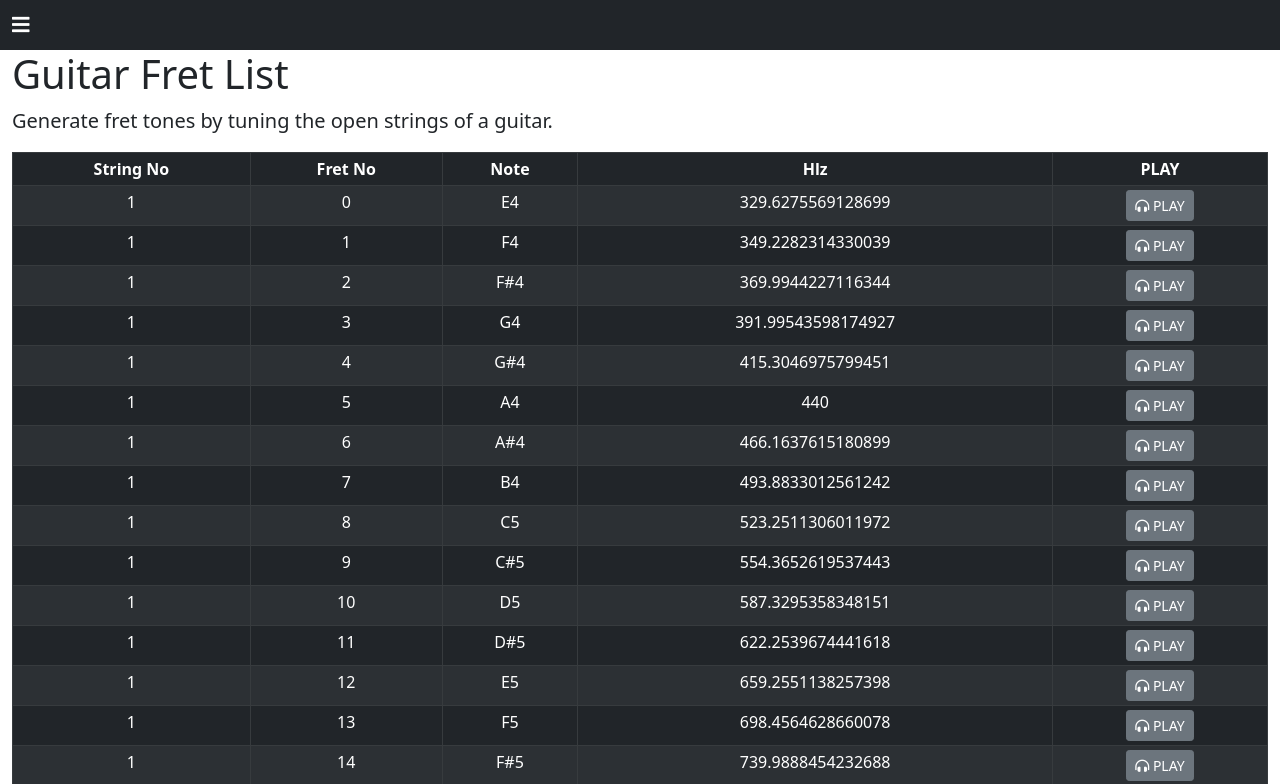
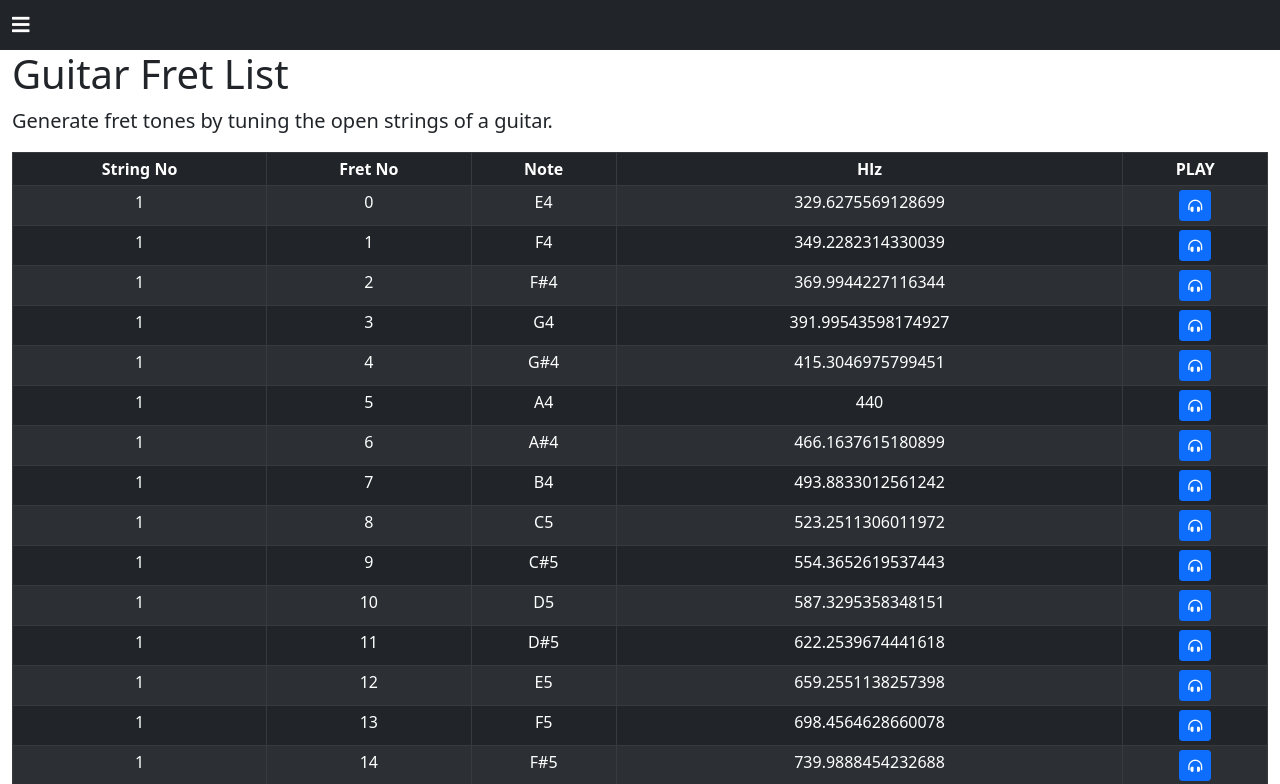
Before and after one commit to func09/music_practice, a Vue app: page /#/ in a window 1280 px wide. Shown: the top 784 px of the page. Built offline with nearby package versions, Linux system fonts and the light colour scheme.

Commit message:
Create score player

```diff
--- a/package.json
+++ b/package.json
@@ -9,6 +9,7 @@
     "lint": "vue-cli-service lint"
   },
   "dependencies": {
+    "@tonaljs/tonal": "^4.6.0",
     "bootstrap": "^4.5.3",
     "bootstrap-vue": "^2.21.1",
     "core-js": "^3.6.5",
--- /dev/null
+++ b/src/components/Player.vue
@@ -0,0 +1,32 @@
+<template>
+  <button class="btn btn-primary btn-sm" v-on:click="playSound">
+    <i class="fas fa-headphones-alt"></i>
+  </button>
+</template>
+
+<script>
+import * as Tone from "tone";
+
+export default {
+  props: ["score"],
+  data: () => {
+    return {
+      message: "hi",
+    };
+  },
+  methods: {
+    playSound: async function() {
+      await Tone.start();
+      const synth = new Tone.PolySynth().toDestination();
+      const seq = new Tone.Sequence((time, { notes, due }) => {
+        synth.triggerAttackRelease(notes, due, time);
+      }, this.score).start(Tone.now());
+      seq.loop = false;
+
+      if (Tone.Transport.state !== "started") {
+        Tone.Transport.start();
+      }
+    },
+  },
+};
+</script>
--- a/src/views/Practice01.vue
+++ b/src/views/Practice01.vue
@@ -25,12 +25,7 @@
           <td>{{ fret.note }}</td>
           <td>{{ fret.frequency }}</td>
           <td>
-            <button
-              class="btn btn-secondary btn-sm"
-              v-on:click="playNote(fret.note)"
-            >
-              <i class="fas fa-headphones-alt"></i> PLAY
-            </button>
+            <Player v-bind:score="bindScore(fret)"></Player>
           </td>
         </tr>
       </tbody>
@@ -41,15 +36,13 @@
 <script>
 import * as Tone from "tone";
 import Guitar from "../models/Guitar";
+import Player from "../components/Player";
 const guitar = new Guitar();
 export default {
   name: "Plactice01",
   methods: {
-    playNote: async function(note) {
-      await Tone.start();
-      const synth = new Tone.Synth().toDestination();
-      console.log(note);
-      synth.triggerAttackRelease(note, "4n");
+    bindScore: function(fret) {
+      return [{ notes: [fret.note], due: "4n" }];
     },
   },
   data: () => {
@@ -57,5 +50,8 @@ export default {
       guitar: guitar,
     };
   },
+  components: {
+    Player,
+  },
 };
 </script>
--- a/src/views/Practice03.vue
+++ b/src/views/Practice03.vue
@@ -29,12 +29,7 @@
               </span>
             </td>
             <td>
-              <button
-                class="btn btn-primary btn-sm"
-                v-on:click="playTones(note, intervalName)"
-              >
-                PLAY
-              </button>
+              <Player v-bind:score="bindScore(note, intervalName)"></Player>
             </td>
           </tr>
         </tbody>
@@ -47,10 +42,15 @@
 import { Tone12, IntervalTypes } from "../constraints";
 import { Interval } from "../core/Interval";
 import * as Tone from "tone";
+import Player from "../components/Player";
 
 export default {
   name: "Plactice03",
   methods: {
+    bindScore: function(note, intervalName) {
+      const newNote = this.getNewNote(note, intervalName);
+      return [{ notes: [note, newNote], due: "1n" }];
+    },
     getBadgeStyle: function(intervalName) {
       const interval = Interval.parse(intervalName);
       return {
@@ -69,13 +69,6 @@ export default {
     getInterval: function(intervalName) {
       return Interval.parse(intervalName);
     },
-    playTones: async function(note, intervalName) {
-      await Tone.start();
-      const now = Tone.now();
-      const synth = new Tone.PolySynth().toDestination();
-      const newNote = this.getNewNote(note, intervalName);
-      synth.triggerAttackRelease([note, newNote], "4n", now);
-    },
   },
   data: () => {
     return {
@@ -83,6 +76,9 @@ export default {
       intervalTypes: IntervalTypes,
       tones: Tone12,
     };
+  },
+  components: {
+    Player,
   },
   computed: {
     notes: () => {
```
Also changed, not shown: 1 other file (tests, documents, lock files or other folders).
